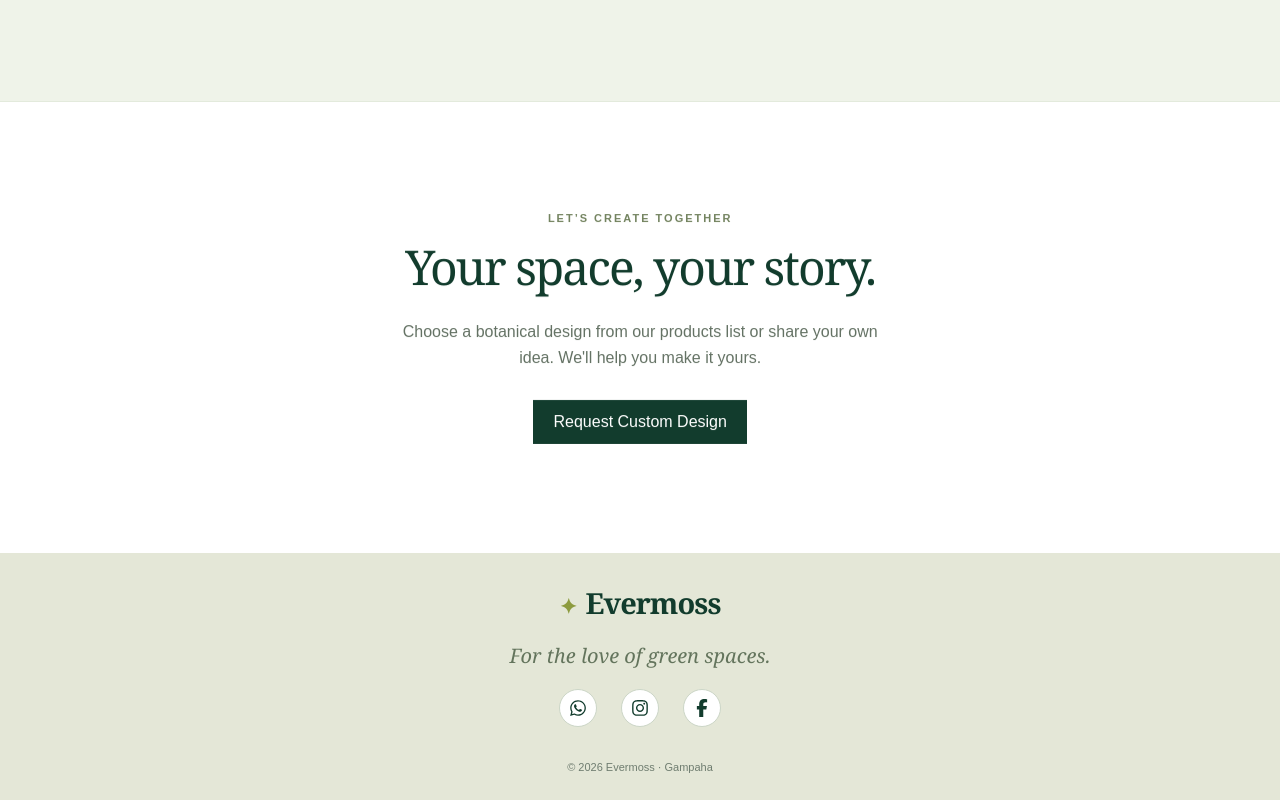
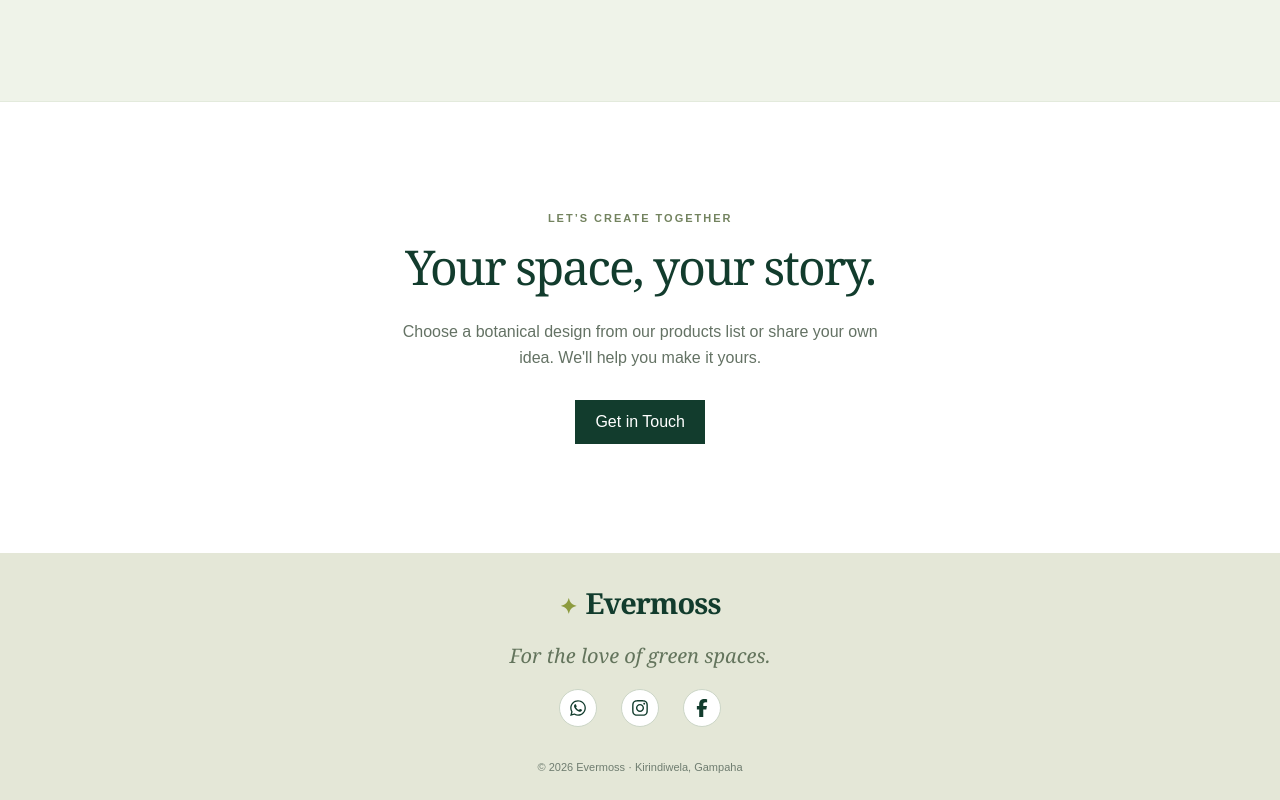
Before and after one commit to HasarangaSam/evermoss, a Next.js app: page / in a window 1280 px wide. Shown: the part 3902-4702 px from the top of the page. Built offline with nearby package versions, Linux system fonts and the light colour scheme; no server answers; the database is empty.

Commit message:
Add get in touch

```diff
--- a/app/contact/page.js
+++ b/app/contact/page.js
@@ -95,11 +95,11 @@ export default function Contact() {
                 <div className="info-card-details">
                   <span>Our Location</span>
                   <a
-                    href="https://maps.google.com/?q=Gampaha"
+                    href="https://maps.google.com/?q=Kirindiwela,Gampaha"
                     target="_blank"
                     rel="noopener noreferrer"
                   >
-                    Gampaha, Sri Lanka
+                    Kirindiwela, Gampaha, Sri Lanka
                   </a>
                   <p>Visits by appointment only.</p>
                 </div>
@@ -174,7 +174,7 @@ export default function Contact() {
             <iframe
               className="redesigned-map"
               title="Evermoss location"
-              src="https://www.google.com/maps?q=Gampaha&output=embed"
+              src="https://www.google.com/maps?q=Kirindiwela,Gampaha&output=embed"
               loading="lazy"
             />
           </div>
--- a/app/page.js
+++ b/app/page.js
@@ -101,9 +101,14 @@ export default async function Home() {
                 <Link href="/products" className="button primary-btn">
                   Explore our products
                 </Link>
-                <Link href="/contact" className="text-link">
+                <a
+                  href="https://wa.me/94711056002?text=Hi%20Evermoss!%20I'm%20interested%20in%20a%20custom%20arrangement."
+                  target="_blank"
+                  rel="noopener noreferrer"
+                  className="text-link"
+                >
                   Custom arrangement &rarr;
-                </Link>
+                </a>
               </div>
             </div>
           </ScrollReveal>
@@ -281,7 +286,7 @@ export default async function Home() {
               idea. We'll help you make it yours.
             </p>
             <Link href="/contact" className="button primary-btn">
-              Request Custom Design
+              Get in Touch
             </Link>
           </ScrollReveal>
         </section>
--- a/components/Footer.js
+++ b/components/Footer.js
@@ -7,7 +7,9 @@ export default function Footer() {
       </div>
       <p>For the love of green spaces.</p>
       <SocialButtons compact />
-      <small>© {new Date().getFullYear()} Evermoss · Gampaha</small>
+      <small>
+        © {new Date().getFullYear()} Evermoss · Kirindiwela, Gampaha
+      </small>
     </footer>
   );
 }
```
